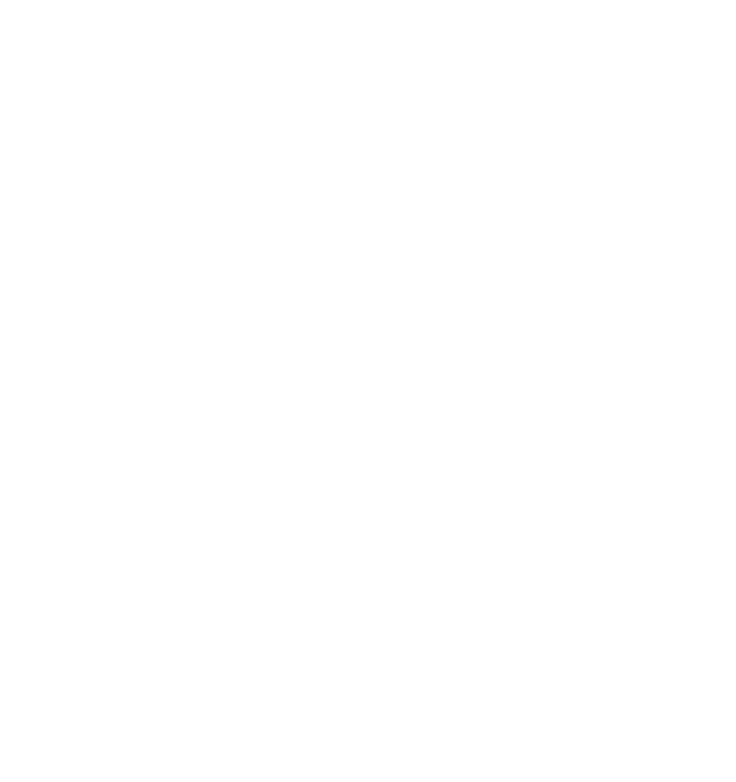
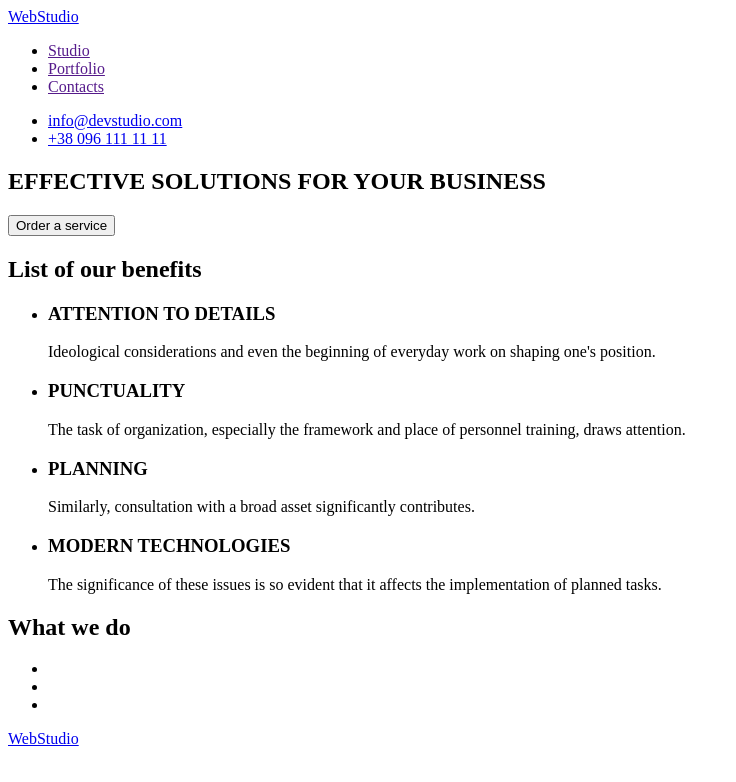
Before and after one commit to Mr-Yevhen/goit-markup-hw-01, a plain HTML site: page index.html in a window 1280 px wide. Shown: the whole page, without its empty margins (0-736 px from the left). Drawn offline with Linux system fonts and the light colour scheme.

Commit message:
Create 2 sections

```diff
--- a/index.html
+++ b/index.html
@@ -1,5 +1,5 @@
 <!DOCTYPE html>
-<html lang="ru">
+<html lang="en">
 <head>
     <meta charset="UTF-8">
     <meta http-equiv="X-UA-Compatible" content="IE=edge">
@@ -7,7 +7,81 @@
     <title>Document</title>
 </head>
 <body>
+    <!-- header -->
+    <header>
+        <a href="./index.html">WebStudio</a>
+        <nav>
+            <ul>
+                <li>
+                    <a href="">Studio</a>
+                </li>
+                <li>
+                    <a href="">Portfolio</a>
+                </li>
+                <li>
+                    <a href="">Contacts</a>
+                </li>
+            </ul>
+        </nav>
+        <ul>
+            <li>
+                <a href="mailto:info@devstudio.com">info@devstudio.com</a>
+            </li>
+            <li>
+                <a href="tel:+380961111111">+38 096 111 11 11</a>
+            </li>
+        </ul>
 
+    </header>
 
+    <main>
+        <!-- section 1 -->
+        <section>
+            <h1>EFFECTIVE SOLUTIONS FOR YOUR BUSINESS</h1>
+            <button type="button">Order a service</button>
+        </section>
+        <!-- section 2 -->
+        <section>
+            <h2>List of our benefits</h2>
+            <ul>
+                <li>
+                    <h3>ATTENTION TO DETAILS</h3>
+                    <p>Ideological considerations and even the beginning of everyday work on shaping one's position.</p>
+                </li>
+                <li>
+                    <h3>PUNCTUALITY</h3>
+                    <p>The task of organization, especially the framework and place of personnel training, draws attention.</p>
+                </li>
+                <li>
+                    <h3>PLANNING</h3>
+                    <p>Similarly, consultation with a broad asset significantly contributes.</p>
+                </li>
+                <li>
+                    <h3>MODERN TECHNOLOGIES</h3>
+                    <p>The significance of these issues is so evident that it affects the implementation of planned tasks.</p>
+                </li>
+            </ul>
+        </section>
+
+        <!-- section 3 -->
+        <section>
+            <h2>What we do</h2>
+            <ul>
+                <li>
+                    <img >
+                </li>
+                <li>
+
+                </li>
+                <li>
+
+                </li>
+            </ul>
+        </section>
+    </main>
+
+    <footer>
+        <a href="./index.html">WebStudio</a>
+    </footer>
 </body>
 </html>
```
